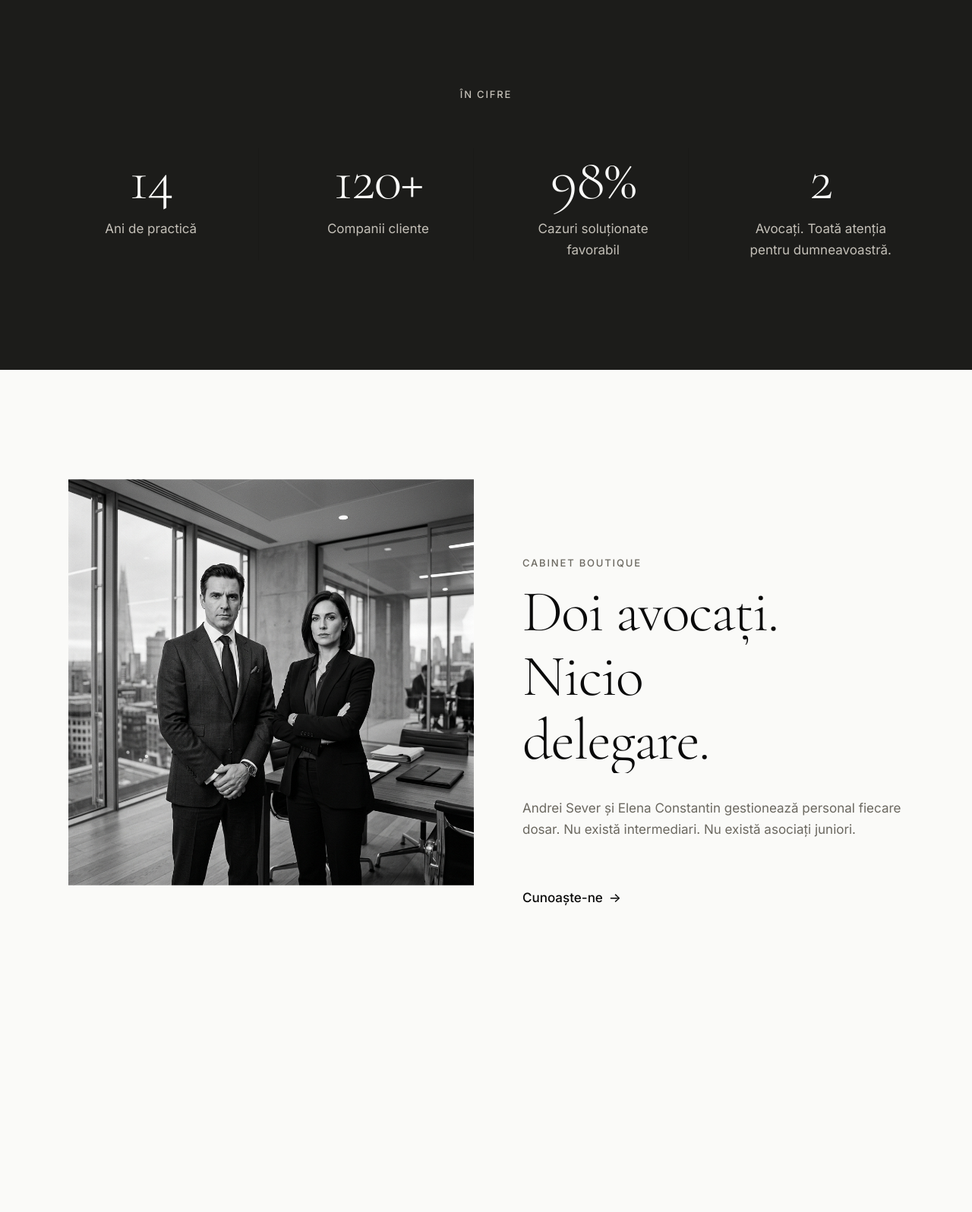
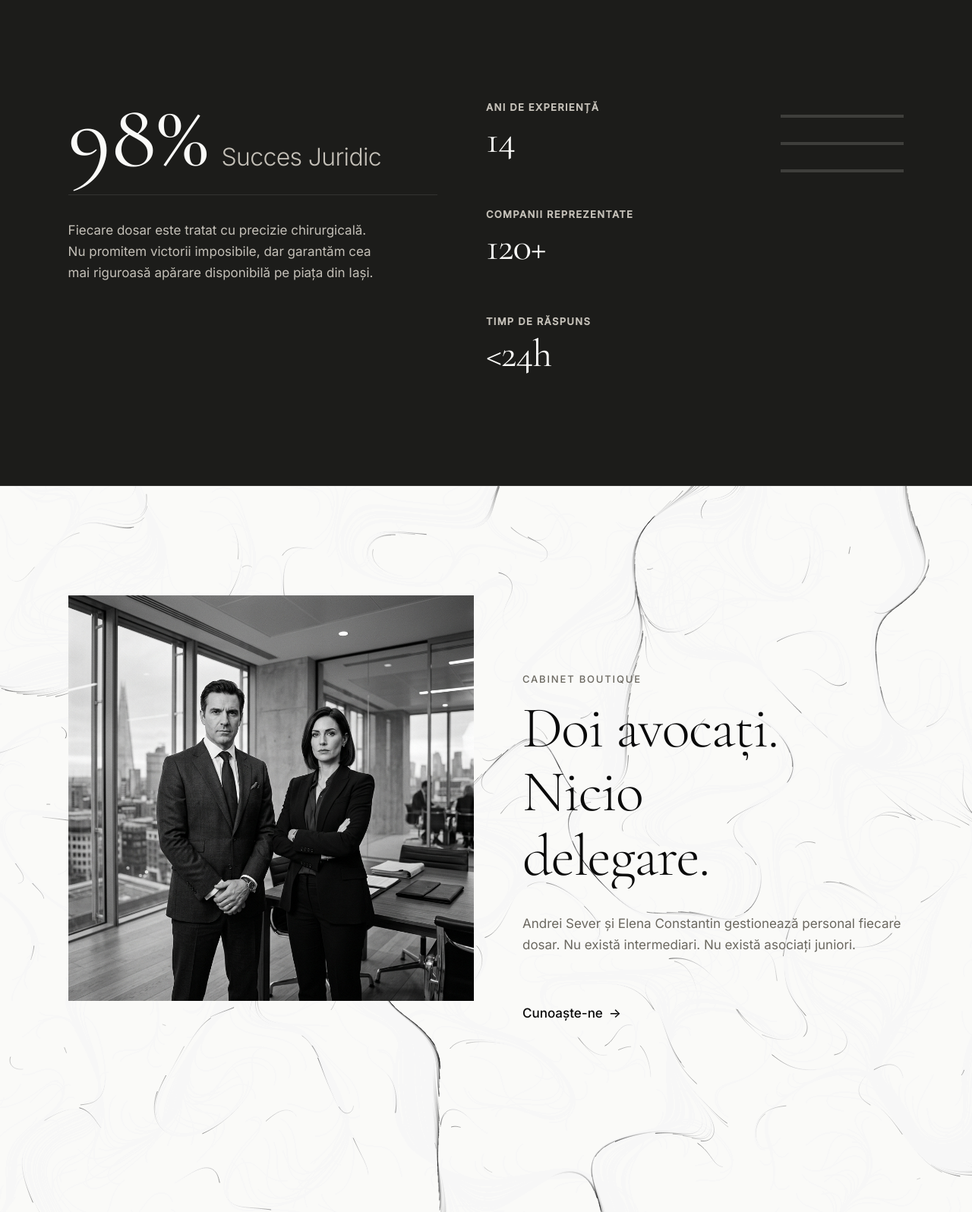
Before and after one commit to Marinelutu/Aovocatidemo, a website built with Vite: page index.html in a window 1280 px wide. Shown: the part 3340-4936 px from the top of the page at 76% size. Built offline with nearby package versions, Linux system fonts and the light colour scheme; some packages are replaced by stand-ins of ours.

Commit message:
home page fixes 2

```diff
--- a/index.html
+++ b/index.html
@@ -140,23 +140,40 @@
     <!-- [S4] Numbers -->
     <section class="section section--dark stats-section">
       <div class="container">
-        <div class="label-small mb-lg text-center">ÎN CIFRE</div>
-        <div class="grid-4 text-center">
-          <div class="stat-item">
-            <div class="h-1 mb-xs"><span class="counter" data-target="14">0</span></div>
-            <div class="body-text">Ani de practică</div>
+        <div class="stats-grid">
+          <!-- Left: Hero Stat -->
+          <div class="stats-hero">
+            <div class="stats-hero__main">
+              <span class="counter" data-target="98" data-suffix="%">0</span>
+              <span class="stats-hero__label">Succes Juridic</span>
+            </div>
+            <div class="stats-hero__separator"></div>
+            <p class="body-text stats-hero__desc">
+              Fiecare dosar este tratat cu precizie chirurgicală. Nu promitem victorii imposibile, dar garantăm cea mai riguroasă apărare disponibilă pe piața din Iași.
+            </p>
           </div>
-          <div class="stat-item">
-            <div class="h-1 mb-xs"><span class="counter" data-target="120" data-suffix="+">0</span></div>
-            <div class="body-text">Companii cliente</div>
+
+          <!-- Middle: Stats List -->
+          <div class="stats-list">
+            <div class="stats-list__item">
+              <span class="label-small">ANI DE EXPERIENȚĂ</span>
+              <span class="h-3 counter" data-target="14">0</span>
+            </div>
+            <div class="stats-list__item">
+              <span class="label-small">COMPANII REPREZENTATE</span>
+              <span class="h-3 counter" data-target="120" data-suffix="+">0</span>
+            </div>
+            <div class="stats-list__item">
+              <span class="label-small">TIMP DE RĂSPUNS</span>
+              <span class="h-3">&lt;24h</span>
+            </div>
           </div>
-          <div class="stat-item">
-            <div class="h-1 mb-xs"><span class="counter" data-target="98" data-suffix="%">0</span></div>
-            <div class="body-text">Cazuri soluționate favorabil</div>
-          </div>
-          <div class="stat-item">
-            <div class="h-1 mb-xs"><span class="counter" data-target="2">0</span></div>
-            <div class="body-text">Avocați. Toată atenția pentru dumneavoastră.</div>
+
+          <!-- Right: Decorative Bars -->
+          <div class="stats-decor" aria-hidden="true">
+            <div class="decor-bar"></div>
+            <div class="decor-bar"></div>
+            <div class="decor-bar"></div>
           </div>
         </div>
       </div>
@@ -164,6 +181,9 @@
 
     <!-- [S5] About Preview -->
     <section class="section pin-section about-preview">
+      <!-- Flow Field Animation Container -->
+      <div class="flow-field-bg" data-mode="light" aria-hidden="true"></div>
+
       <div class="container grid-2 align-center">
         <div class="about-img">
           <div class="img-mask">
--- a/package.json
+++ b/package.json
@@ -10,7 +10,8 @@
   },
   "dependencies": {
     "gsap": "^3.12.5",
-    "lenis": "^1.1.14"
+    "lenis": "^1.1.14",
+    "simplex-noise": "^4.0.3"
   },
   "devDependencies": {
     "vite": "^6.3.3"
--- a/src/css/pages/home.css
+++ b/src/css/pages/home.css
@@ -93,25 +93,127 @@
 }
 
 /* ─── [S4] Stats ─── */
-.stats-section .stat-item {
-  border-right: 1px solid var(--c-border);
-  padding-inline: var(--gap-md);
+.stats-section {
+  color: var(--c-white);
+  border-top: 1px solid rgba(255, 255, 255, 0.1);
+  border-bottom: 1px solid rgba(255, 255, 255, 0.1);
 }
 
-.stats-section .stat-item:first-child {
-  padding-left: 0;
+
+.stats-grid {
+  display: grid;
+  grid-template-columns: 1.5fr 1fr 0.5fr;
+  gap: var(--gap-lg);
+  align-items: flex-start;
 }
 
-.stats-section .stat-item:last-child {
-  border-right: none;
-  padding-right: 0;
+.stats-hero__main {
+  display: flex;
+  align-items: baseline;
+  gap: var(--gap-sm);
+  margin-bottom: var(--gap-sm);
 }
 
-/* ─── [S5] About preview image ─── */
+.stats-hero__main .counter {
+  font-family: var(--f-display);
+  font-size: var(--t-hero);
+  line-height: 1;
+}
+
+.stats-hero__label {
+  font-family: var(--f-body);
+  font-size: var(--t-h3);
+  font-weight: 300;
+  color: var(--c-mist);
+  letter-spacing: var(--ls-heading);
+}
+
+.stats-hero__separator {
+  width: 100%;
+  height: 1px;
+  background-color: rgba(255, 255, 255, 0.1);
+  margin-bottom: var(--gap-md);
+}
+
+.stats-hero__desc {
+  max-width: 420px;
+  color: var(--c-mist);
+  font-weight: 400;
+}
+
+
+.stats-list {
+  display: flex;
+  flex-direction: column;
+  gap: var(--gap-lg);
+  padding-top: var(--gap-sm);
+}
+
+.stats-list__item {
+  display: flex;
+  flex-direction: column;
+  gap: var(--gap-xs);
+}
+
+.stats-list__item .label-small {
+  color: var(--c-mist);
+  font-weight: 600;
+  letter-spacing: 0.1em;
+}
+
+
+.stats-list__item .h-3,
+.stats-list__item .counter {
+  font-family: var(--f-display);
+  font-size: var(--t-h2);
+  line-height: 1.1;
+}
+
+.stats-decor {
+  display: flex;
+  flex-direction: column;
+  gap: var(--gap-md);
+  padding-top: var(--gap-md);
+}
+
+.decor-bar {
+  width: 100%;
+  height: 4px;
+  background-color: var(--c-white);
+  opacity: 0.15;
+  transform-origin: left;
+}
+
+
+
+/* ─── [S5] About preview ─── */
+.about-preview {
+  position: relative;
+  overflow: hidden;
+  /* Ensure content is above canvas */
+  z-index: 1;
+}
+
+.flow-field-bg {
+  position: absolute;
+  inset: 0;
+  z-index: -1;
+  pointer-events: none;
+  background-color: var(--c-white);
+}
+
+.about-preview .container {
+  position: relative;
+  z-index: 2;
+}
+
 .about-img {
   width: 100%;
   aspect-ratio: 4/5;
+  position: relative;
+  z-index: 3;
 }
+
 
 /* ─── [S6] Featured case ─── */
 .featured-case .case-img-container {
@@ -149,12 +251,9 @@
   color: var(--c-black);
 }
 
-/* ─── Grid-4 for stats ─── */
-.grid-4 {
-  display: grid;
-  grid-template-columns: repeat(4, 1fr);
-  gap: var(--gap-md);
-}
+/* ─── Grid-4 for stats (Cleanup) ─── */
+/* .grid-4 is now handled by .stats-grid in this context */
+
 
 /* ─── Responsive ─── */
 @media (max-width: 768px) {
@@ -163,20 +262,34 @@
     padding-bottom: calc(var(--section-v) * 0.6);
   }
 
-  .stats-section .stat-item {
-    border-right: none;
-    border-bottom: 1px solid var(--c-border);
-    padding-block: var(--gap-sm);
-    padding-inline: 0;
+  .stats-grid {
+    grid-template-columns: 1fr;
+    gap: var(--gap-xl);
   }
 
-  .stats-section .stat-item:last-child {
-    border-bottom: none;
+  .stats-hero__main {
+    flex-direction: column;
+    gap: var(--gap-xs);
   }
 
-  .grid-4 {
-    grid-template-columns: repeat(2, 1fr);
+  .stats-hero__main .counter {
+    font-size: calc(var(--t-hero) * 0.8);
   }
+
+  .stats-list {
+    flex-direction: row;
+    flex-wrap: wrap;
+    gap: var(--gap-md);
+  }
+
+  .stats-list__item {
+    flex: 1 1 200px;
+  }
+
+  .stats-decor {
+    display: none;
+  }
+
 
   .h-60vh {
     height: 40vh;
--- /dev/null
+++ b/src/js/animations/flow-field.js
@@ -0,0 +1,163 @@
+/**
+ * flow-field.js — Animated Noise-Driven Vector Field
+ * SEVER & ASOCIAȚII
+ */
+
+import { createNoise3D } from 'simplex-noise';
+
+export class FlowField {
+  constructor(container, options = {}) {
+    if (!container) return;
+    this.container = container;
+
+    // Config
+    this.agentCount = options.agentCount || 600;
+    this.flowScale = options.flowScale || 0.004;
+    this.mode = options.mode || 'light'; // 'dark' or 'light'
+    this.lineWidth = 0.9;
+    this.speed = 1.6;
+    this.fadeAlpha = 0.05;
+
+    // State
+    this.canvas = document.createElement('canvas');
+    this.ctx = this.canvas.getContext('2d');
+    this.noise3D = createNoise3D();
+    this.agents = [];
+    this.animationFrame = null;
+    this.isVisible = false;
+    this.time = 0;
+    this.dpr = Math.min(window.devicePixelRatio || 1, 1.25);
+
+    this.init();
+  }
+
+  init() {
+    this.canvas.style.position = 'absolute';
+    this.canvas.style.inset = '0';
+    this.canvas.style.width = '100%';
+    this.canvas.style.height = '100%';
+    this.canvas.style.pointerEvents = 'auto'; // Enable clicks
+    this.container.appendChild(this.canvas);
+
+    this.setupColors();
+    this.resize();
+    this.createAgents();
+
+    // Observers
+    this.resizeObserver = new ResizeObserver(() => this.resize());
+    this.resizeObserver.observe(this.container);
+
+    this.intersectionObserver = new IntersectionObserver((entries) => {
+      this.isVisible = entries[0].isIntersecting;
+      if (this.isVisible) this.animate();
+      else cancelAnimationFrame(this.animationFrame);
+    }, { threshold: 0.1 });
+    this.intersectionObserver.observe(this.container);
+
+    // Reset on click
+    this.handleClick = () => {
+      this.noise3D = createNoise3D();
+      this.createAgents();
+      this.ctx.fillStyle = this.bgColor;
+      this.ctx.fillRect(0, 0, this.canvas.width, this.canvas.height);
+    };
+    this.canvas.addEventListener('click', this.handleClick);
+  }
+
+  setupColors() {
+    if (this.mode === 'dark') {
+      this.bgColor = '#0A0A0A';
+      this.strokeColor = '250, 250, 248'; // Whiteish
+      this.bgFill = 'rgba(10, 10, 10, 0.05)';
+    } else {
+      this.bgColor = '#FAFAF8';
+      this.strokeColor = '10, 10, 10'; // Blackish
+      this.bgFill = 'rgba(250, 250, 248, 0.05)';
+    }
+  }
+
+  resize() {
+    const rect = this.container.getBoundingClientRect();
+    this.canvas.width = rect.width * this.dpr;
+    this.canvas.height = rect.height * this.dpr;
+    this.ctx.scale(this.dpr, this.dpr);
+
+    // Redraw bg on resize
+    this.ctx.fillStyle = this.bgColor;
+    this.ctx.fillRect(0, 0, rect.width, rect.height);
+
+    // Re-create agents to fit new bounds
+    this.createAgents();
+  }
+
+  createAgents() {
+    const rect = this.container.getBoundingClientRect();
+    this.agents = [];
+    for (let i = 0; i < this.agentCount; i++) {
+      this.agents.push({
+        x: Math.random() * rect.width,
+        y: Math.random() * rect.height,
+        oldX: 0,
+        oldY: 0,
+        alpha: Math.random() * (0.60 - 0.18) + 0.18
+      });
+      this.agents[i].oldX = this.agents[i].x;
+      this.agents[i].oldY = this.agents[i].y;
+    }
+  }
+
+  animate() {
+    if (!this.isVisible) return;
+
+    this.ctx.fillStyle = this.bgFill;
+    this.ctx.fillRect(0, 0, this.canvas.width / this.dpr, this.canvas.height / this.dpr);
+
+    this.time += 1;
+    const t = this.time * 0.0006;
+
+    const rect = this.container.getBoundingClientRect();
+
+    this.ctx.lineWidth = this.lineWidth;
+
+    for (let i = 0; i < this.agents.length; i++) {
+      const a = this.agents[i];
+
+      // Calculate angle using simplex noise
+      const noise = this.noise3D(a.x * this.flowScale, a.y * this.flowScale, t);
+      const angle = noise * Math.PI * 2.5;
+
+      // Update pos
+      a.oldX = a.x;
+      a.oldY = a.y;
+      a.x += Math.cos(angle) * this.speed;
+      a.y += Math.sin(angle) * this.speed;
+
+      // Draw trail
+      this.ctx.beginPath();
+      this.ctx.strokeStyle = `rgba(${this.strokeColor}, ${a.alpha})`;
+      this.ctx.moveTo(a.oldX, a.oldY);
+      this.ctx.lineTo(a.x, a.y);
+      this.ctx.stroke();
+
+      // Wrap around or teleport
+      if (a.x < 0 || a.x > rect.width || a.y < 0 || a.y > rect.height) {
+        a.x = Math.random() * rect.width;
+        a.y = Math.random() * rect.height;
+        a.oldX = a.x;
+        a.oldY = a.y;
+      }
+    }
+
+    this.animationFrame = requestAnimationFrame(() => this.animate());
+  }
+
+  destroy() {
+    cancelAnimationFrame(this.animationFrame);
+    this.resizeObserver.disconnect();
+    this.intersectionObserver.disconnect();
+    this.canvas.removeEventListener('click', this.handleClick);
+    if (this.canvas.parentNode) {
+      this.canvas.parentNode.removeChild(this.canvas);
+    }
+  }
+}
--- a/src/js/pages/home.js
+++ b/src/js/pages/home.js
@@ -11,6 +11,8 @@ import { initStickyPin } from '../animations/sticky-pin.js';
 import { initImageMask } from '../animations/image-mask.js';
 import { initCounters } from '../animations/counters.js';
 import { initParallax } from '../animations/parallax.js';
+import { FlowField } from '../animations/flow-field.js';
+
 
 gsap.registerPlugin(ScrollTrigger);
 
@@ -23,6 +25,37 @@ function initHome() {
   initImageMask('.img-mask');
   initCounters('.counter');
   initParallax();
+
+  // [S5] Flow Field Animation
+  const flowFieldContainer = document.querySelector('.flow-field-bg');
+  if (flowFieldContainer) {
+    const mode = flowFieldContainer.getAttribute('data-mode') || 'light';
+    new FlowField(flowFieldContainer, {
+      agentCount: 600,
+      flowScale: 0.004,
+      mode: mode
+    });
+  }
+
+
+  // Stats decor bars animation
+  const decorBars = document.querySelectorAll('.decor-bar');
+  if (decorBars.length > 0 && !prefersReduced) {
+    gsap.fromTo(decorBars,
+      { scaleX: 0 },
+      {
+        scaleX: 1,
+        duration: 1.5,
+        ease: 'power4.out',
+        stagger: 0.2,
+        scrollTrigger: {
+          trigger: '.stats-section',
+          start: 'top 80%',
+          once: true
+        }
+      }
+    );
+  }
 
   // Scroll-to-explore indicator
   const scrollHint = document.querySelector('.scroll-hint');
```
Also changed, not shown: 1 other file.
